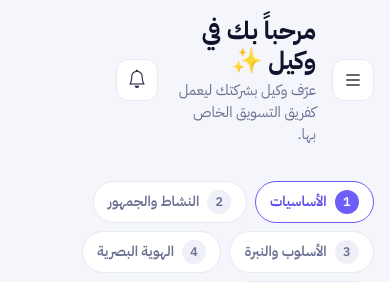
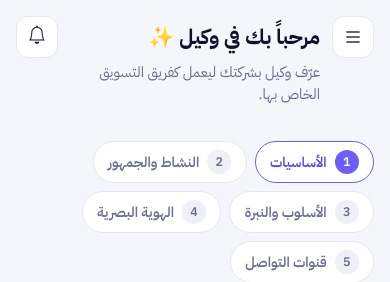
Before and after one commit to khattabaljaily/wakeel, a Django app: page /company/new/ in a window 390 px wide. Shown: the top 282 px of the page. Run offline with Django 5.2, Linux system fonts and the light colour scheme; the visitor is signed in with stand-in values (Sample User, id 1); data that the repository does not hold is empty; some libraries are stand-ins or nearby versions.

Commit message:
Fix the phone menu and top bar
- The sidebar shared z-index 1040 with Bootstrap's offcanvas backdrop,
  which is added later in the DOM, so the backdrop covered the open menu
  and swallowed every tap. It now sits at 1045 like .offcanvas.
- The phone rule that stretched top-bar divs also caught the bell, which
  then split the row with the title. Menu, title and bell now sit on one
  row with the buttons at their own size.
- Stat labels may wrap on phones instead of spilling out of the card.

Co-Authored-By: Claude Opus 5.5 <noreply@anthropic.com>

```diff
--- a/static/css/app.css
+++ b/static/css/app.css
@@ -73,7 +73,7 @@ input[type=color].form-control { height: 46px; padding: .3rem; width: 100%; curs
 /* ---------- App layout ---------- */
 .wk-app { min-height: 100vh; }
 .wk-sidebar { width: 272px; background: var(--wk-sidebar) !important; color: #c9c8e6; position: fixed; top: 0; bottom: 0; right: 0;
-  display: flex; flex-direction: column; z-index: 1040; }
+  display: flex; flex-direction: column; z-index: 1045; } /* above the offcanvas backdrop (1040) on phones */
 .wk-sidebar .offcanvas-body { display: flex; flex-direction: column; padding: 0; height: 100%; }
 @media (min-width: 992px) { .wk-main { margin-right: 272px; } }
 .wk-brand { display: flex; align-items: center; gap: .7rem; padding: 1.35rem 1.35rem 1rem; color: #fff; }
@@ -127,7 +127,10 @@ input[type=color].form-control { height: 46px; padding: .3rem; width: 100%; curs
 }
 /* Phones: page actions fill the width, two per row (a lone or odd last one spans the row). */
 @media (max-width: 767.98px) {
-  .wk-topbar > div:not(.actions) { flex: 1; min-width: 0; }
+  .wk-topbar { align-items: flex-start; column-gap: .75rem; }
+  .wk-topbar > div:not(.actions):not(.wk-bell) { flex: 1; min-width: 0; }
+  .wk-topbar h1 { font-size: 1.3rem; min-height: 42px; display: flex; align-items: center; }
+  .wk-menu-btn, .wk-bell { flex: none; }
   .wk-topbar .actions { display: grid; grid-template-columns: 1fr 1fr; width: 100%; margin-inline-start: 0; gap: .6rem; }
   .wk-topbar .actions > :only-child, .wk-topbar .actions > :last-child:nth-child(odd) { grid-column: 1 / -1; }
   .wk-topbar .actions > *, .wk-topbar .actions .btn, .wk-topbar .actions form, .wk-topbar .actions .dropdown { width: 100%; }
@@ -142,7 +145,8 @@ input[type=color].form-control { height: 46px; padding: .3rem; width: 100%; curs
   .wk-stat { padding: .9rem; gap: .7rem; }
   .wk-stat__icon { width: 42px; height: 42px; font-size: 1.15rem; border-radius: 12px; }
   .wk-stat__value { font-size: 1.4rem; }
-  .wk-stat__label { font-size: .78rem; }
+  .wk-stat .wk-stat__label { font-size: .78rem; white-space: normal; line-height: 1.35; }
+  .wk-stat > div:last-child { min-width: 0; }
 }
 
 /* ---------- Alerts / toasts ---------- */
```
